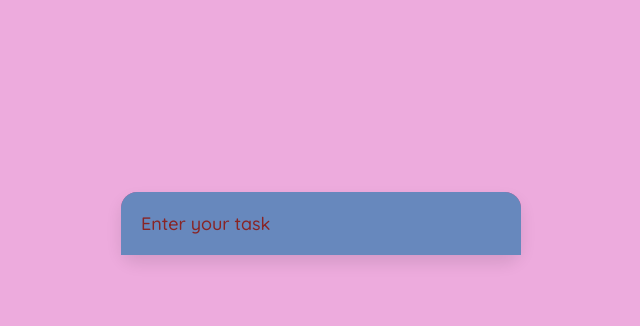
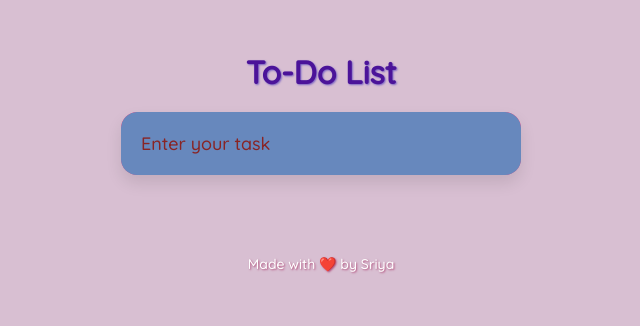
Before and after one commit to SriyaCodes/To-Do-List-basic, a plain HTML site: page index.html in a window 1280 px wide. Shown: the part 228-554 px from the top of the page, without its empty margins (319-959 px from the left). Drawn offline with Linux system fonts and the light colour scheme.

Commit message:
updated css

```diff
--- a/index.html
+++ b/index.html
@@ -12,6 +12,10 @@
     <link rel="stylesheet" href="style.css" />
   </head>
   <body>
+    <!-- Page Heading -->
+    <h1>To-Do List</h1>
+
+    <!-- Task Input & List -->
     <form class="form">
       <input
         type="text"
@@ -20,8 +24,15 @@
         autocomplete="off"
       />
       <ul class="list">
+        <!-- List items will go here -->
       </ul>
     </form>
+
+    <!-- Footer -->
+    <footer>
+      Made with ❤️ by Sriya
+    </footer>
+
     <script src="index.js"></script>
   </body>
 </html>
--- a/style.css
+++ b/style.css
@@ -4,22 +4,31 @@ body {
     margin: 0;
     display: flex;
     justify-content: center;
-    background-color: #edabdd;
+    background-color: #d8bfd2;
     font-family: 'Quicksand', sans-serif;
     min-height: 100vh;
     flex-direction: column;
     align-items: center;
     position: relative;
     overflow-x: hidden;
+    padding-top: 10px; /* Reduced top gap */
+}
+
+h1 {
+    margin: 10px 0 20px 0;
+    font-size: 32px;
+    color: #4b1399;
+    text-shadow: 1px 1px 2px #7a63c3;
+    animation: fadeIn 1s ease;
 }
 
 .form {
-    margin-top: 8%;
     width: 400px;
     background: #e7568e;
     border-radius: 16px;
     box-shadow: 0 8px 16px rgba(0, 0, 0, 0.1);
     animation: floatUp 1s ease-out;
+    overflow: hidden;
 }
 
 .input {
@@ -103,12 +112,13 @@ body {
 }
 
 footer {
-    margin-top: 40px;
+    margin-top: 30px;
     text-align: center;
-    color: #999;
+    color: #fff;
     font-size: 14px;
-    padding: 20px;
+    padding: 50px;
     animation: fadeIn 1s ease;
+    text-shadow: 1px 1px 2px #b14d7a;
 }
 
 /* Animations */
```
